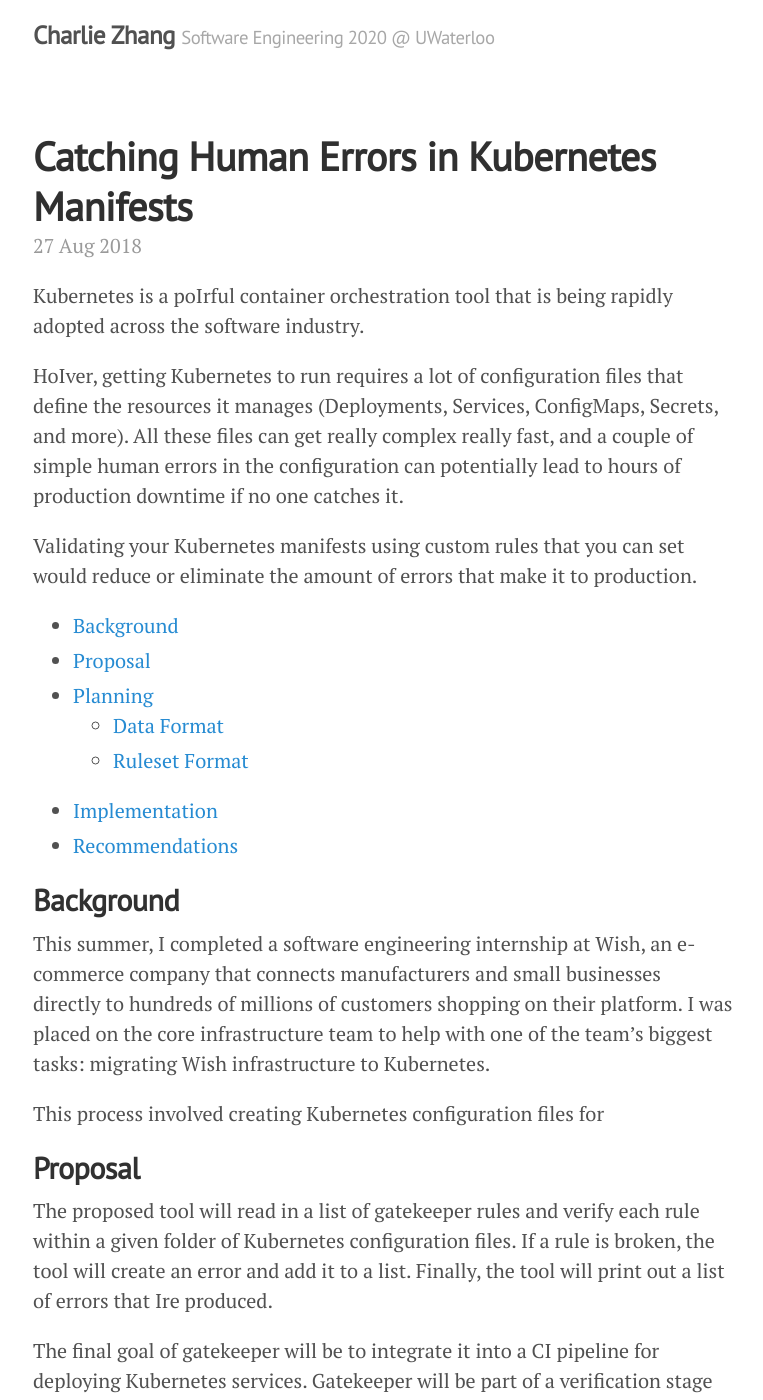
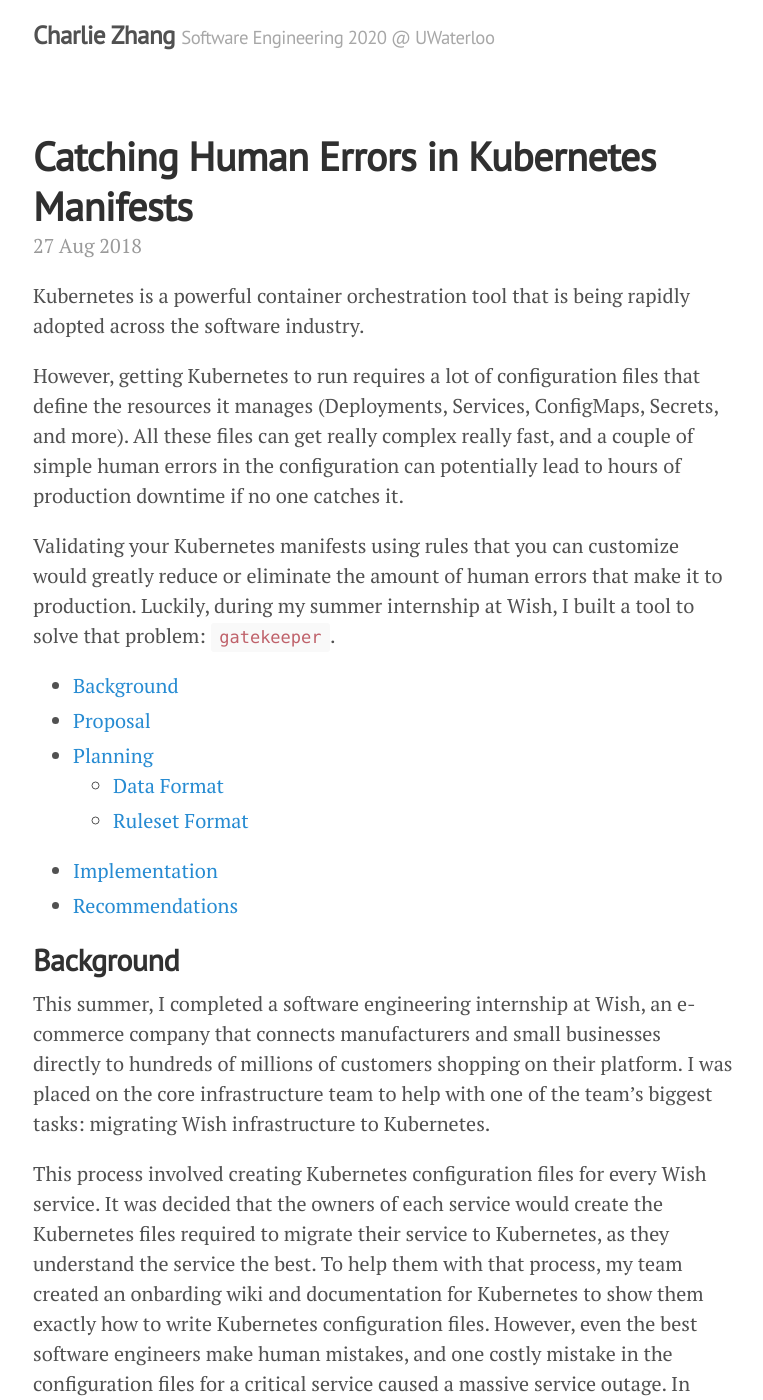
Before and after one commit to luoyang9/blog, a Jekyll site: the page built from _posts/2018-08-27-catching-human-errors-in-kubernetes-manifests.md, in a window 1280 px wide and 1400 px high. Shown: the whole window, without its empty margins (257-1020 px from the left). Built offline with Jekyll 4.4.1, drawn with Linux system fonts in a browser that asks for light colours; some of the changed text lies outside the part shown.

Commit message:
First draft of WTR

```diff
--- a/_posts/2018-08-27-catching-human-errors-in-kubernetes-manifests.md
+++ b/_posts/2018-08-27-catching-human-errors-in-kubernetes-manifests.md
@@ -3,11 +3,11 @@ layout: post
 title: Catching Human Errors in Kubernetes Manifests
 ---
 
-Kubernetes is a poIrful container orchestration tool that is being rapidly adopted across the software industry.
+Kubernetes is a powerful container orchestration tool that is being rapidly adopted across the software industry.
 
-HoIver, getting Kubernetes to run requires a lot of configuration files that define the resources it manages (Deployments, Services, ConfigMaps, Secrets, and more). All these files can get really complex really fast, and a couple of simple human errors in the configuration can potentially lead to hours of production downtime if no one catches it.
+However, getting Kubernetes to run requires a lot of configuration files that define the resources it manages (Deployments, Services, ConfigMaps, Secrets, and more). All these files can get really complex really fast, and a couple of simple human errors in the configuration can potentially lead to hours of production downtime if no one catches it.
 
-Validating your Kubernetes manifests using custom rules that you can set would reduce or eliminate the amount of errors that make it to production.
+Validating your Kubernetes manifests using rules that you can customize would greatly reduce or eliminate the amount of human errors that make it to production. Luckily, during my summer internship at Wish, I built a tool to solve that problem: `gatekeeper`.
 
 <!--more-->
 
@@ -23,11 +23,11 @@ Validating your Kubernetes manifests using custom rules that you can set would r
 
 This summer, I completed a software engineering internship at Wish, an e-commerce company that connects manufacturers and small businesses directly to hundreds of millions of customers shopping on their platform. I was placed on the core infrastructure team to help with one of the team's biggest tasks: migrating Wish infrastructure to Kubernetes.
 
-This process involved creating Kubernetes configuration files for
+This process involved creating Kubernetes configuration files for every Wish service. It was decided that the owners of each service would create the Kubernetes files required to migrate their service to Kubernetes, as they understand the service the best. To help them with that process, my team created an onbarding wiki and documentation for Kubernetes to show them exactly how to write Kubernetes configuration files. However, even the best software engineers make human mistakes, and one costly mistake in the configuration files for a critical service caused a massive service outage. In response to this, my team and I decided to build a new tool that would verify each new Kubernetes manifest before it was merged into the Kubernetes repository.
 
 ## Proposal
 
-The proposed tool will read in a list of gatekeeper rules and verify each rule within a given folder of Kubernetes configuration files. If a rule is broken, the tool will create an error and add it to a list. Finally, the tool will print out a list of errors that Ire produced.
+The proposed tool will read in a list of gatekeeper rules and verify each rule within a given folder of Kubernetes configuration files. If a rule is broken, the tool will create an error and add it to a list. Finally, the tool will print out a list of errors that were produced.
 
 The final goal of gatekeeper will be to integrate it into a CI pipeline for deploying Kubernetes services. Gatekeeper will be part of a verification stage in the pipeline that automatically fails if any errors are encountered by it.
 
```
Also changed, not shown: other parts of _posts/2018-08-27-catching-human-errors-in-kubernetes-manifests.md (+0 -3 lines), 6 other files.
